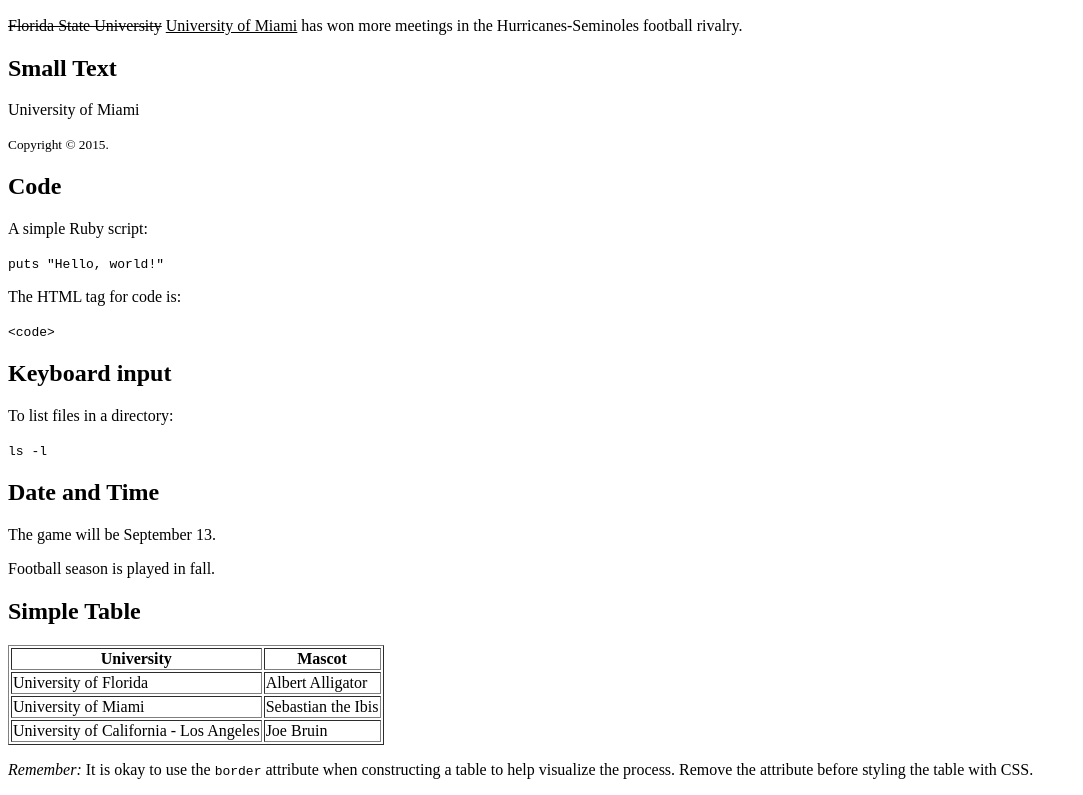
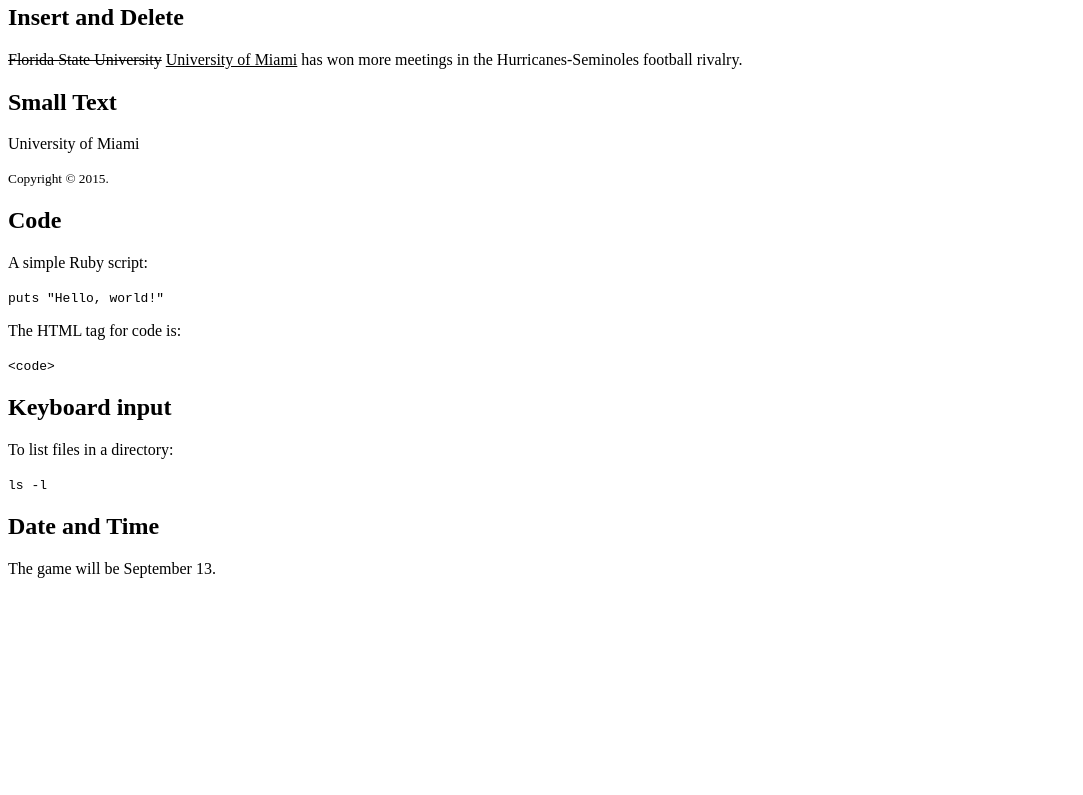
Before and after one commit to lenoco/html-tags, a plain HTML site: page index.html in a window 1280 px wide. Shown: the part 1224-2019 px from the top of the page, without its empty margins (0-1083 px from the left). After the commit the page ends 1818 px from the top, so only its background shows below. Drawn offline with Linux system fonts and the light colour scheme.

Commit message:
Updated README.md, shifted content from index.html to more-tags.html.

```diff
--- a/index.html
+++ b/index.html
@@ -6,6 +6,9 @@
   </head>
   <body>
     <h1>A simple web page</h1>
+
+    <p><a href="more-tags.html">More Tags &raquo;</a></p>
+
     <p>This is a paragraph.</p>
 
     <h2>Emphasis</h2>
@@ -108,31 +111,5 @@
 
     <!-- YYYY-MM-DD HH:MM (24hr) -->
 
-    <p>Football season is played in fall.</p>
-
-
-    <h2>Simple Table</h2>
-
-    <table border="1">
-      <tr>
-        <th>University</th>
-        <th>Mascot</th>
-      </tr>
-      <tr>
-        <td>University of Florida</td>
-        <td>Albert Alligator</td>
-      </tr>
-      <tr>
-        <td>University of Miami</td>
-        <td>Sebastian the Ibis</td>
-      </tr>
-      <tr>
-        <td>University of California - Los Angeles</td>
-        <td>Joe Bruin</td>
-      </tr>
-    </table>
-
-    <p><em>Remember:</em> It is okay to use the <code>border</code> attribute when constructing a table to help visualize the process. Remove the attribute before styling the table with CSS.</p>
-
   </body>
 </html>
```
Also changed, not shown: 1 other file.
